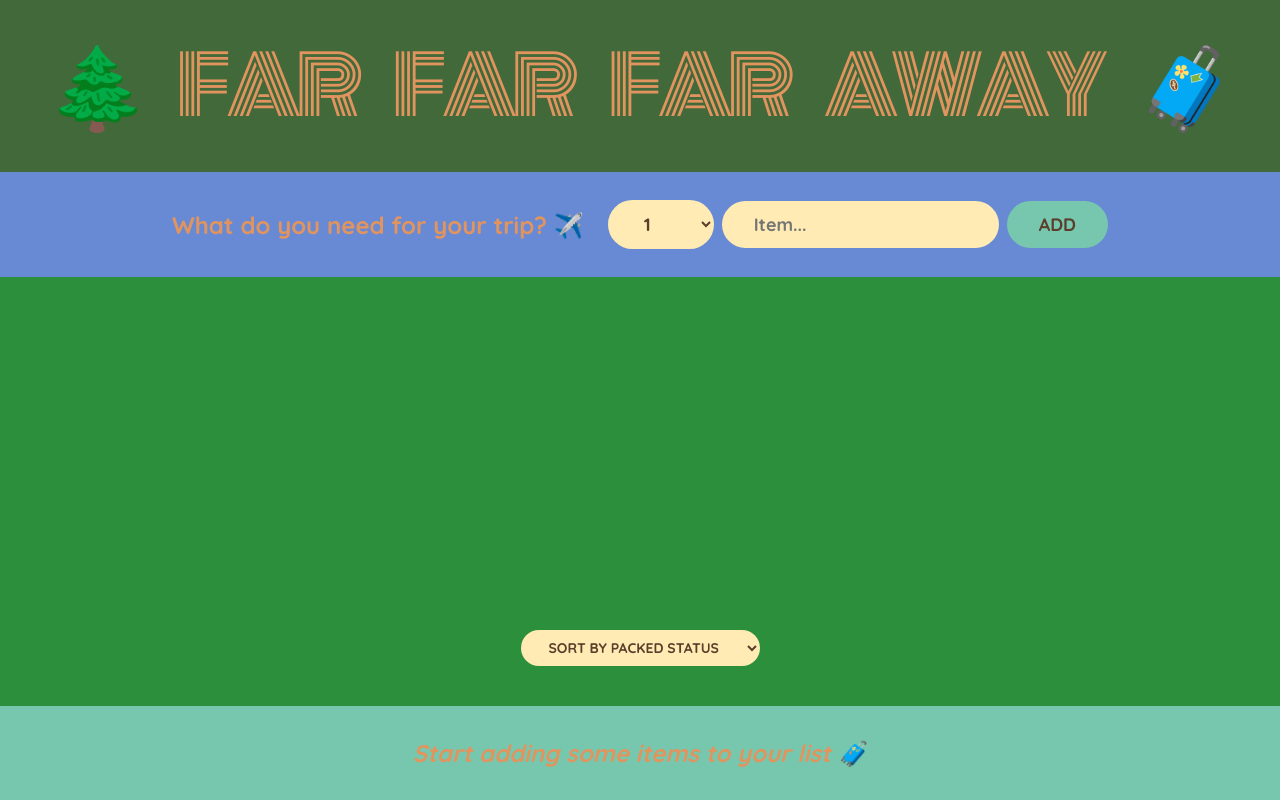
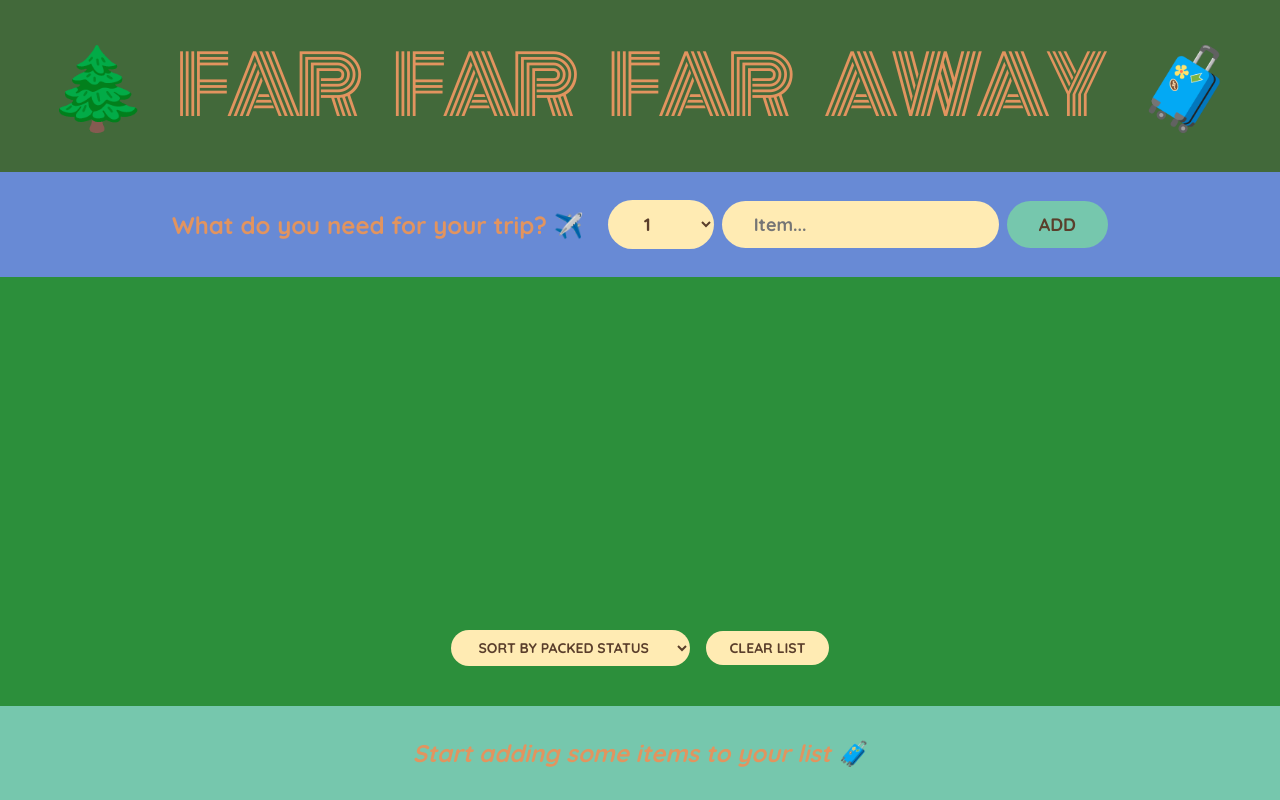
Before and after one commit to gtzjesus/FarAway, a React (Create React App) app: page / in a window 1280 px wide. Built offline with nearby package versions, Linux system fonts and the light colour scheme; the HTML template or start-up script is replaced by a standard one.

Commit message:
Clearing the list completely

```diff
--- a/src/App.js
+++ b/src/App.js
@@ -19,6 +19,11 @@
     );
   }
 
+  function handleClearList() {
+    const confirmed = window.confirm('Do you want to delete all items?');
+    if (confirmed) setItems([]);
+  }
+
   return (
     <div className="app">
       <Logo />
@@ -27,6 +32,7 @@
         items={items}
         onDeleteItem={handleDeleteItem}
         onHandleToggleItem={handleToggleItem}
+        onClearList={handleClearList}
       />
       <Stats items={items} />
     </div>
@@ -77,7 +83,7 @@
     </form>
   );
 }
-function PackingList({ items, onDeleteItem, onHandleToggleItem }) {
+function PackingList({ items, onDeleteItem, onHandleToggleItem, onClearList }) {
   const [sortBy, setSortBy] = useState('packed');
   let sortedItems;
 
@@ -113,6 +119,8 @@
           <option value="description">Sort by description</option>
           <option value="packed">Sort by packed status</option>
         </select>
+
+        <button onClick={onClearList}>Clear List</button>
       </div>
     </div>
   );
```
